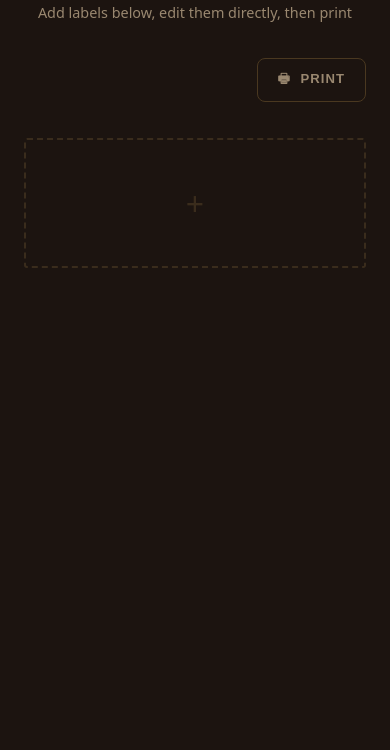
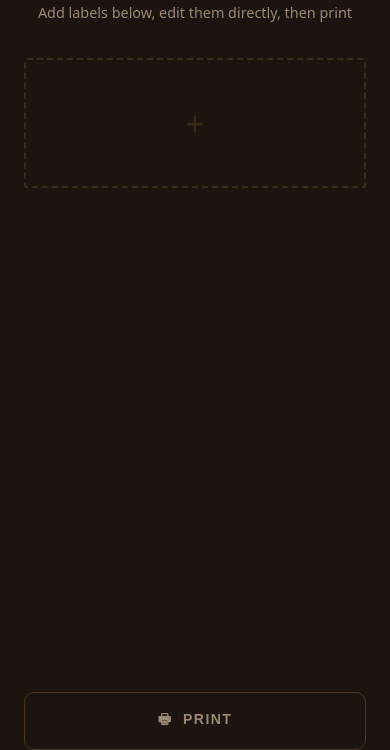
Before and after one commit to mikecoram/jukebox-labels, a plain HTML site: page index.html in a window 390 px wide. Shown: the part 94-844 px from the top of the page. Drawn offline with Linux system fonts and the light colour scheme.

Commit message:
Move Print to full-width fixed bottom bar with safe-area support
- Replace toolbar with .print-bar: position fixed, bottom 0, full width
- Button spans full width with generous touch target (16px padding)
- Gradient background fades from solid to transparent so content shows through
- env(safe-area-inset-bottom) pads both the bar and body for notched devices
- Hides in print media query

Co-Authored-By: Claude Sonnet 4.6 <noreply@anthropic.com>

```diff
--- a/index.html
+++ b/index.html
@@ -27,7 +27,7 @@
         flex-direction: column;
         align-items: center;
         gap: 36px;
-        padding: 48px 24px 64px;
+        padding: 48px 24px calc(80px + env(safe-area-inset-bottom));
       }
 
       header {
@@ -46,31 +46,35 @@
         font-size: 0.9rem;
       }
 
-      /* ── Toolbar ── */
-      .toolbar {
-        display: flex;
-        align-items: center;
-        justify-content: flex-end;
+      /* ── Print bar ── */
+      .print-bar {
+        position: fixed;
+        bottom: 0;
+        left: 0;
+        right: 0;
+        padding: 12px 24px env(safe-area-inset-bottom);
+        background: linear-gradient(to top, #1c1410 60%, rgba(28,20,16,0));
+        z-index: 10;
+      }
+      .btn-print {
+        display: block;
         width: 100%;
-        max-width: min(1200px, calc(100vw - 48px));
-      }
-
-      .btn-print {
         background: transparent;
         border: 1px solid #4a3820;
-        border-radius: 8px;
-        padding: 10px 20px;
-        font-size: 0.82rem;
+        border-radius: 10px;
+        padding: 16px;
+        font-size: 0.88rem;
         font-weight: 600;
-        letter-spacing: 0.08em;
+        letter-spacing: 0.1em;
         text-transform: uppercase;
         cursor: pointer;
         color: #9a8870;
-        transition: border-color 0.2s, color 0.2s;
+        transition: border-color 0.2s, color 0.2s, background-color 0.2s;
       }
       .btn-print:hover {
         border-color: #c5a85a;
         color: #c5a85a;
+        background-color: rgba(197, 168, 90, 0.05);
       }
 
       /* ── Label grid ── */
@@ -175,7 +179,7 @@
           padding: 0;
           display: block;
         }
-        header, .toolbar, .card-controls, .add-placeholder {
+        header, .print-bar, .card-controls, .add-placeholder {
           display: none !important;
         }
         .label-grid {
@@ -194,7 +198,7 @@
       <p>Add labels below, edit them directly, then print</p>
     </header>
 
-    <div class="toolbar">
+    <div class="print-bar">
       <button class="btn-print" onclick="window.print()">&#128438;&nbsp; Print</button>
     </div>
 
```
